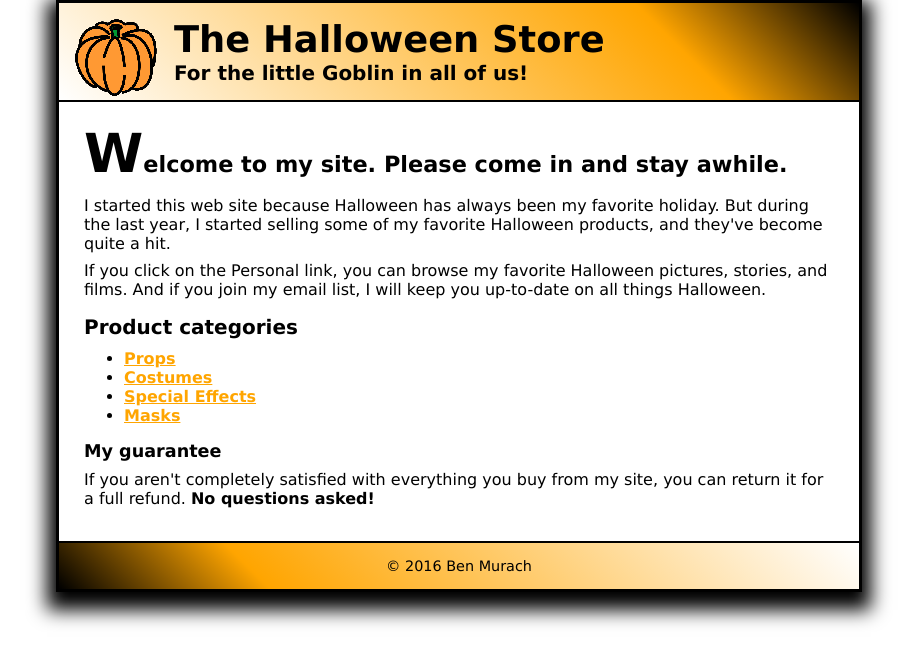
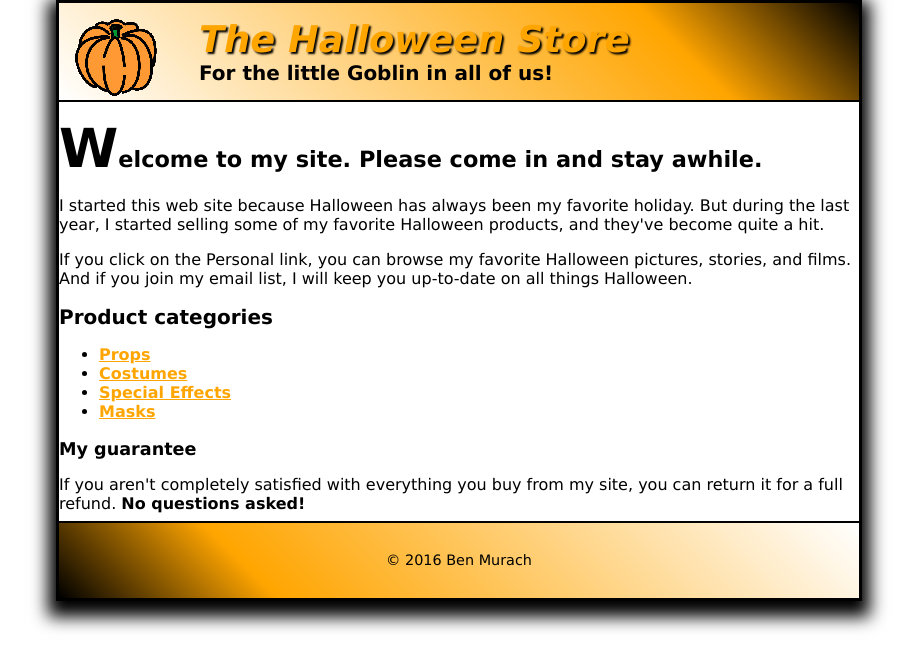
Before and after one commit to sabed6802/Assignment-2, a plain HTML site: page index.html in a window 1280 px wide. Shown: the whole page, without its empty margins (181-1098 px from the left). Drawn offline with Linux system fonts and the light colour scheme.

Commit message:
Update main.css

```diff
--- a/styles/main.css
+++ b/styles/main.css
@@ -1,165 +1,103 @@
-html {
-
+body  {
+font-family: Verdana, Arial, Helvetica, sans-serif;
+width: 800px;
+background-color: white;
+margin: 0 auto;
+padding: 0;
+border: 3px solid black;
+box-shadow:0 8px 16px 8px;
+}
+html{
 background-image: url("../images/bats.gif");
-
-}
-
-body {
-
-font-family: Verdana, Arial, Helvetica, sans-serif;
-
-width: 800px;
-
-background-color: white;
-
-margin: 0 auto;
-
-padding: 0;
-
-border: 3px solid black;
-
-box-shadow: 0 9px 18px 9px;
-
-}
-
-h1, h2, h3, p {
-
-margin: 0;
-
-padding: 0;
-
 }
 
 a {
-
-font-weight: bold;
-
-color: orange;
-
+    font-weight: bold;
+    color: orange;
+}
+a:link, a:visited {
+    color: orange;
+}
+a:hover, a:focus {
+    color: green;
 }
 
-a:link, a:visited {
 
-color: orange;
-
+/* Header */
+header img {
+float: left;
+padding-right: 15px;
 }
 
-a:hover, a:focus {
-
-color: green;
-
+header{
+    border-bottom: 2px solid black;
+padding: 15px;
+background-image: -webkit-linear-gradient(45deg,white 0%, orange 75%,black 100%);
+background-image: -moz-linear-gradient(45deg,white 0%,orange 75%,black 100%);
+background-image: -o-linear-gradient(45deg,white 0%,orange 100%);
+background-image: linear-gradient(45deg,white 0%,orange 75%,black 100%);
+}
+header h2 {
+font-size: 230%;
+font-style: italic;
+color: orange;
+text-indent: 25px;
+text-shadow: 2px 2px 2px black;
+margin: 0;
+padding: 0;
+}
+header h3 {
+font-size: 125%;
+text-indent: 25px;
+margin: 0;
+padding: 0;
+}
+header img{
+float: left;
+padding-right: 15px;
+}
+/* Main */
+main h1 {
+font-size: 140%;
+margin-bottom: 0.5em;
+}
+main h1:first-letter {
+font-size: 240%;
+}
+main h2 {
+font-size: 125%;
+margin: 0.8em,0.5em 0;
+}
+main h3 {
+font-size: 110%;
+margin-bottom: 0.5em;
+}
+main p{
+margin-bottom: .5em;
+}
+main ul{
+margin-top:0;
 }
 
-/* Header */
-
-header {
-
-background-image: -webkit-linear-gradient(45deg, white 0%, orange 75%, black 100%);
-
-background-image: -moz-linear-gradient(45deg, white 0%, orange 75%, black 100%);
-
-background-image: -o-linear-gradient(45deg, white 0%, orange 75%, black 100%);
-
-background-image: linear-gradient(45deg, white 0%, orange 75%, black 100%);
-
-padding: 15px;
-
-border-bottom: 2px solid black;
-
+header nav ul ul{
+position: absolute;
+top: 100%;
+width: 140px;
+background: white;
+flex-flow: column;
 }
-
-header img {
-
-float: left;
-
-padding-right: 15px;
-
-}
-
-header h2 {
-
-font-size: 230%;
-
-}
-
-header h3 {
-
-font-size: 125%;
-
-}
-
-/* Main */
-
-main {
-
-padding: 20px 25px 25px 25px;
-
-}
-
-main h1 {
-
-font-size: 140%;
-
-margin-bottom: .5em;
-
-}
-
-main h1:first-letter {
-
-font-size: 240%;
-
-}
-
-main h2 {
-
-font-size: 125%;
-
-margin: .8em 0 .5em 0;
-
-}
-
-main h3 {
-
-font-size: 110%;
-
-margin-bottom: .5em;
-
-}
-
-main p {
-
-margin-bottom: .5em;
-
-}
-
-main ul {
-
-margin-top: 0;
-
-}
+#nav_menu ul li {float: left;}
 
 /* Footer */
-
-footer {
-
-border-top: 2px solid black;
-
+footer{
+    border-top: 2px solid black;
 padding: 15px;
-
-background-image: -webkit-linear-gradient(45deg, black 0%, orange 25%, white 100%);
-
-background-image: -moz-linear-gradient(45deg, black 0%, orange 25%, white 100%);
-
-background-image: -o-linear-gradient(45deg, black 0%, orange 25%, white 100%);
-
-background-image: linear-gradient(45deg, black 0%, orange 25%, white 100%);
-
+background-image: -webkit-linear-gradient(45deg,black 0%, orange 25%,white 100%);
+background-image: -moz-linear-gradient(45deg,black 0%,orange 25%,white 100%);
+background-image: -o-linear-gradient(45deg,black 0%,orange 25%,white 100%);
+background-image: linear-gradient(45deg,black 0%,orange 25%,white 100%);
 }
-
 footer p {
-
 font-size: 90%;
-
 text-align: center;
-
 }
```
